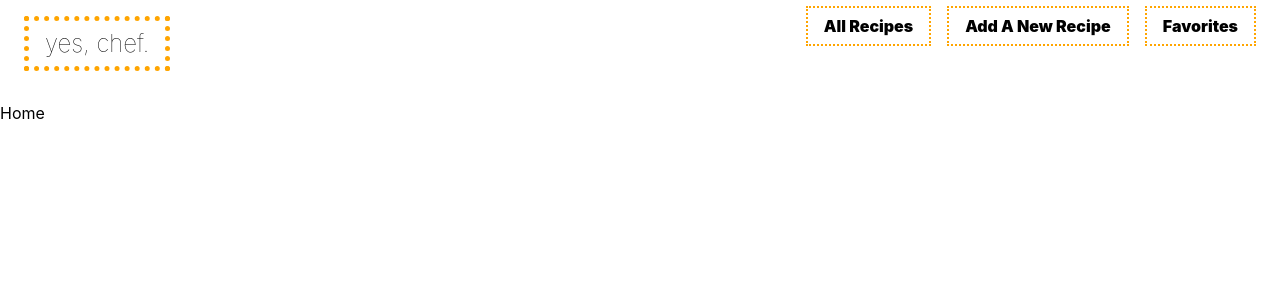
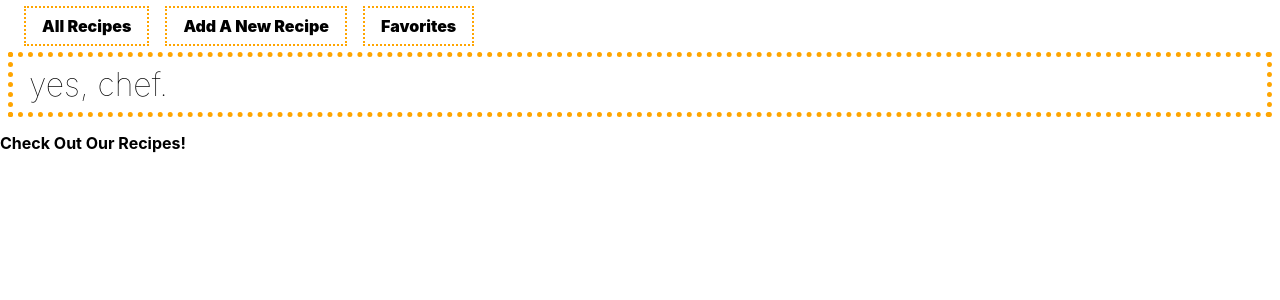
Before and after one commit to arimarz/yeschef, a React (Create React App) app in the folder yeschef/: page / in a window 1280 px wide. Shown: the top 300 px of the page. Built offline with nearby package versions, Linux system fonts and the light colour scheme; data requests are answered from the project's data file.

Commit message:
what I've added so far

```diff
--- a/yeschef/src/components/Home.js
+++ b/yeschef/src/components/Home.js
@@ -1,7 +1,16 @@
+import RecipeList from './RecipeList'
+
 function Home(){
     return(
-        <p>Home</p>
+        <div>
+        <h1 className="title">yes, chef.</h1>
+        <p> <strong>Check Out Our Recipes! </strong>
+        </p>
+        </div>
     )
 }
 
+// const getRandomPlaneteer = () =>
+//   arrayOfPlaneteers[Math.floor(Math.random() * arrayOfPlaneteers.length)]
+
 export default Home
--- a/yeschef/src/components/NavBar.js
+++ b/yeschef/src/components/NavBar.js
@@ -4,11 +4,12 @@ import Search from './Search';
 function NavBar({setSearchText, searchText}){
     const location = useLocation();
     const shouldRenderSearch = location.pathname === '/recipes';
+    const notRenderSmallLogo = location.pathname === '/';
 
     return(
         <header>
             <nav>
-                <Link to="/"><h1 className="title">yes, chef.</h1></Link>
+                {notRenderSmallLogo ? null : <Link to="/"><h1 className="title">yes, chef.</h1></Link>}
                 {shouldRenderSearch && (
                 <Search setSearchText={setSearchText} searchText={searchText} />
                 )}
--- a/yeschef/src/components/RecipeCard.js
+++ b/yeschef/src/components/RecipeCard.js
@@ -1,6 +1,6 @@
 import {useState} from 'react'
 
-function RecipeCard({ name, image, cuisine, onSwitch, favorited, id}) {
+function RecipeCard({ name, image, cuisine, onSwitch, favorited, id, description}) {
   const [isFavorite, setFavorite] = useState(favorited)
 
     function handleFavorite() {
@@ -26,6 +26,8 @@ function RecipeCard({ name, image, cuisine, onSwitch, favorited, id}) {
       <div className="recipe-card-content" onClick={onSwitch}>
         <h2>{name}</h2>
         <img className="image" src={image} alt={name} />
+        <p><strong>{description}</strong>
+        </p>
         <p>
           <strong>Cuisine:</strong> {cuisine}
         </p>
--- a/yeschef/src/components/RecipeList.js
+++ b/yeschef/src/components/RecipeList.js
@@ -16,8 +16,7 @@ const history = useHistory()
         id= {recipe.id}
         name = {recipe.name}
         image = {recipe.image}
-        ingredients = {recipe.ingredients}
-        instructions = {recipe.instructions}
+        description = {recipe.description}
         cuisine = {recipe.cuisine}
         favorited = {recipe.favorited}
         onSwitch = {() => handleClick(recipe.id)} />
```
